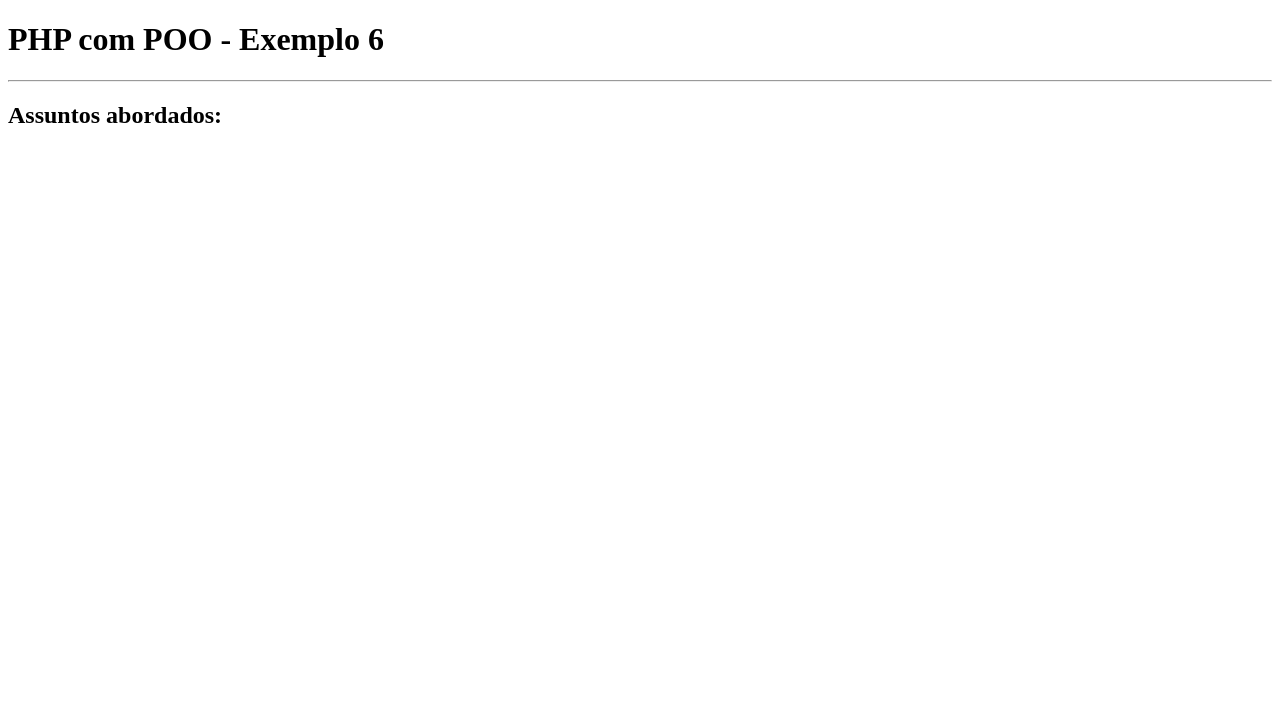
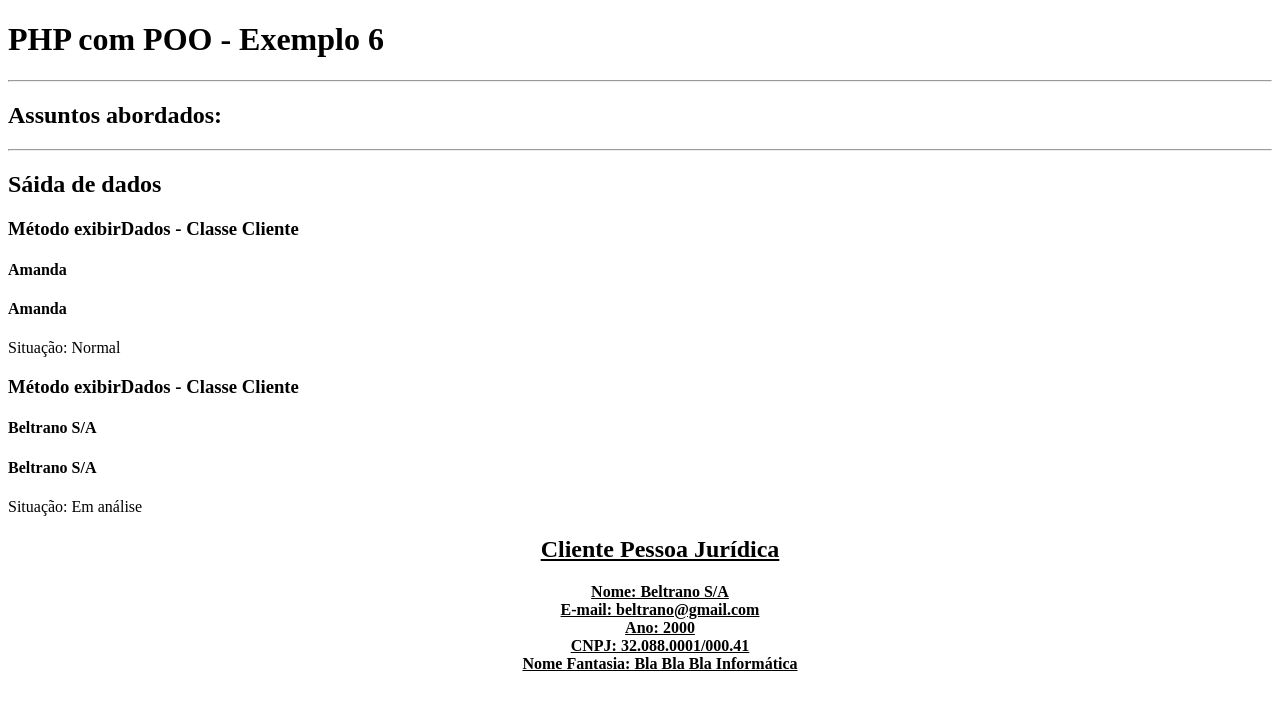
Before and after one commit to ZimboSebastiao/aulas-php-poo, a PHP site: page / in a window 1280 px wide. Shown: the top 710 px of the page. Run offline with PHP 8.4, Linux system fonts and the light colour scheme.

Commit message:
exbir dados

```diff
--- a/index.php
+++ b/index.php
@@ -21,6 +21,11 @@
     <ul>
 
     </ul>
+    <hr>
+
+    <h2>Sáida de dados</h2>
+
+
 <?php
     require_once "src/PessoaFisica.php";
     require_once "src/PessoaJuridica.php";
@@ -43,10 +48,39 @@
 
 ?>
 
+<?php
+    require_once "src/PessoaFisica.php";
+    require_once "src/PessoaJuridica.php";
 
 
+    $clientePF = new PessoaFisica;
+
+    $clientePF->setNome("Amanda");
+    $clientePF->setEmail("amanda@gmail.com");
+    $clientePF->setIdade(23);
+    $clientePF->setCpf("287.789.907-76");
+
+    $clientePJ = new PessoaJuridica;
+    $clientePJ->setNome("Beltrano S/A");
+    $clientePJ->setEmail("beltrano@gmail.com");
+    $clientePJ->setAnoFundacao(2000);
+    $clientePJ->setCnpj("32.088.0001/000.41");
+    $clientePJ->setNomeFantasia("Bla Bla Bla Informática");
 
 
+?>
+    <section><?=$clientePF->exibirDados()?></section>
+    <section><?=$clientePJ->exibirDados()?></section>
+
+
+<ul class="formart">
+    <h2>Cliente Pessoa Jurídica</h2>
+    <li>Nome: <?=$clientePJ->getNome()?></li>
+    <li>E-mail: <?=$clientePJ->getEmail()?></li>
+    <li>Ano: <?=$clientePJ->getAnoFundacao()?></li>
+    <li>CNPJ: <?=$clientePJ->getCnpj()?></li>
+    <li>Nome Fantasia: <?=$clientePJ->getNomeFantasia()?></li>
+</ul>
 
 
 
--- a/src/Cliente.php
+++ b/src/Cliente.php
@@ -8,10 +8,10 @@ abstract class Cliente{
     private string $situacao = "À definir!";
 
     public function exibirDados():void {
-        echo "<h2> Método exibirDados - Classe Cliente </h2>";
+        echo "<h3> Método exibirDados - Classe Cliente </h3>";
 
-        echo "<h3> $this->nome </h3>";// ou
-        echo "<h3>".$this->getNome() ."</h3>";
+        echo "<h4> $this->nome </h4>";// ou
+        echo "<h4>".$this->getNome() ."</h4>";
 
         echo "<p>Situação: $this->situacao</p>";
 
```
